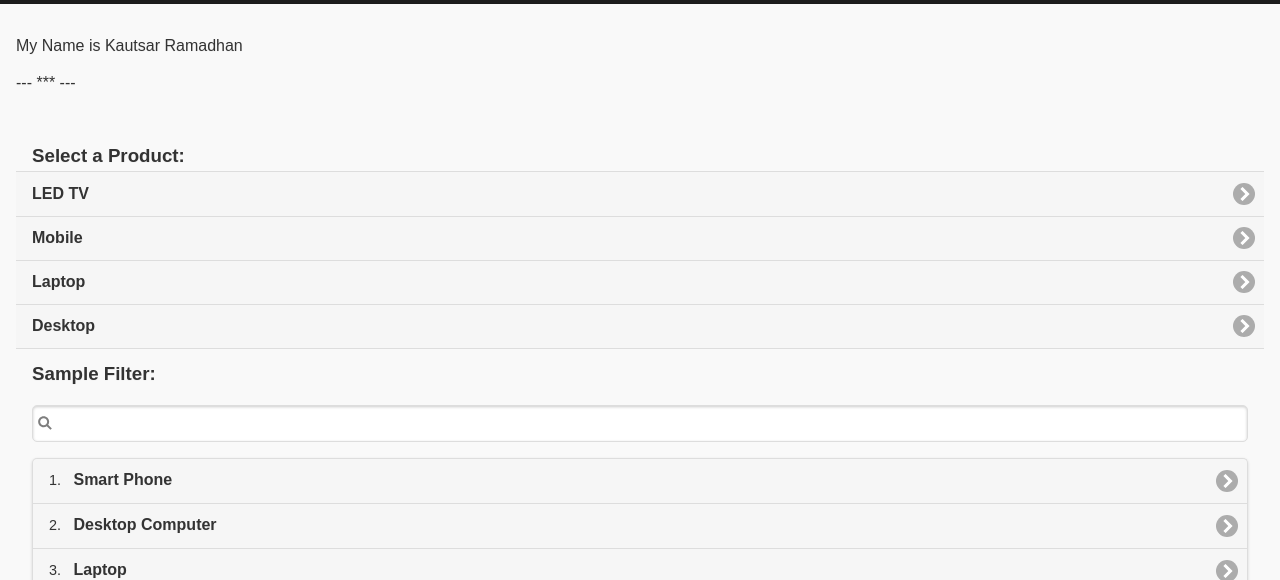
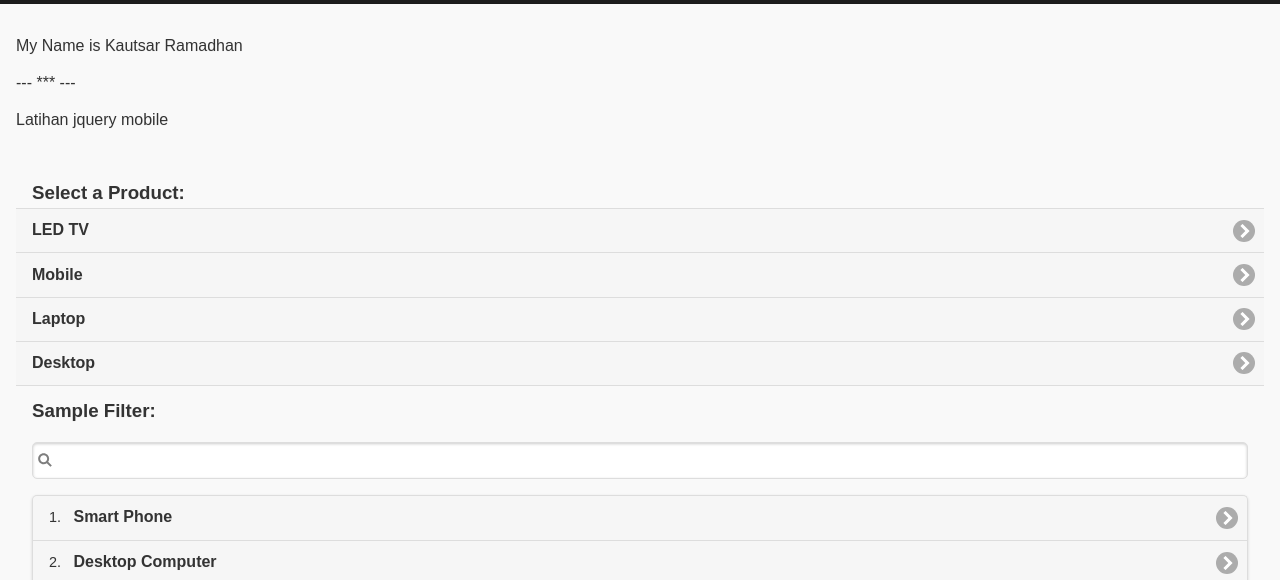
Before and after one commit to KautsarRamadhan/latihanjquerymobile, a plain HTML site: page index.html in a window 1280 px wide. Shown: the part 173-753 px from the top of the page. Drawn offline with nearby package versions, Linux system fonts and the light colour scheme.

Commit message:
Update index.html

```diff
--- a/index.html
+++ b/index.html
@@ -40,6 +40,7 @@
         <div id="content" data-role="main" class="ui-content">
             <p>My Name is Kautsar Ramadhan</p>
             <p>--- *** ---</p>
+            <p>Latihan jquery mobile </p>
             <div id="content" data-role="main" class="ui-content">
                 <h3>Select a Product:</h3>
                 <ul data-role="listview">
```
